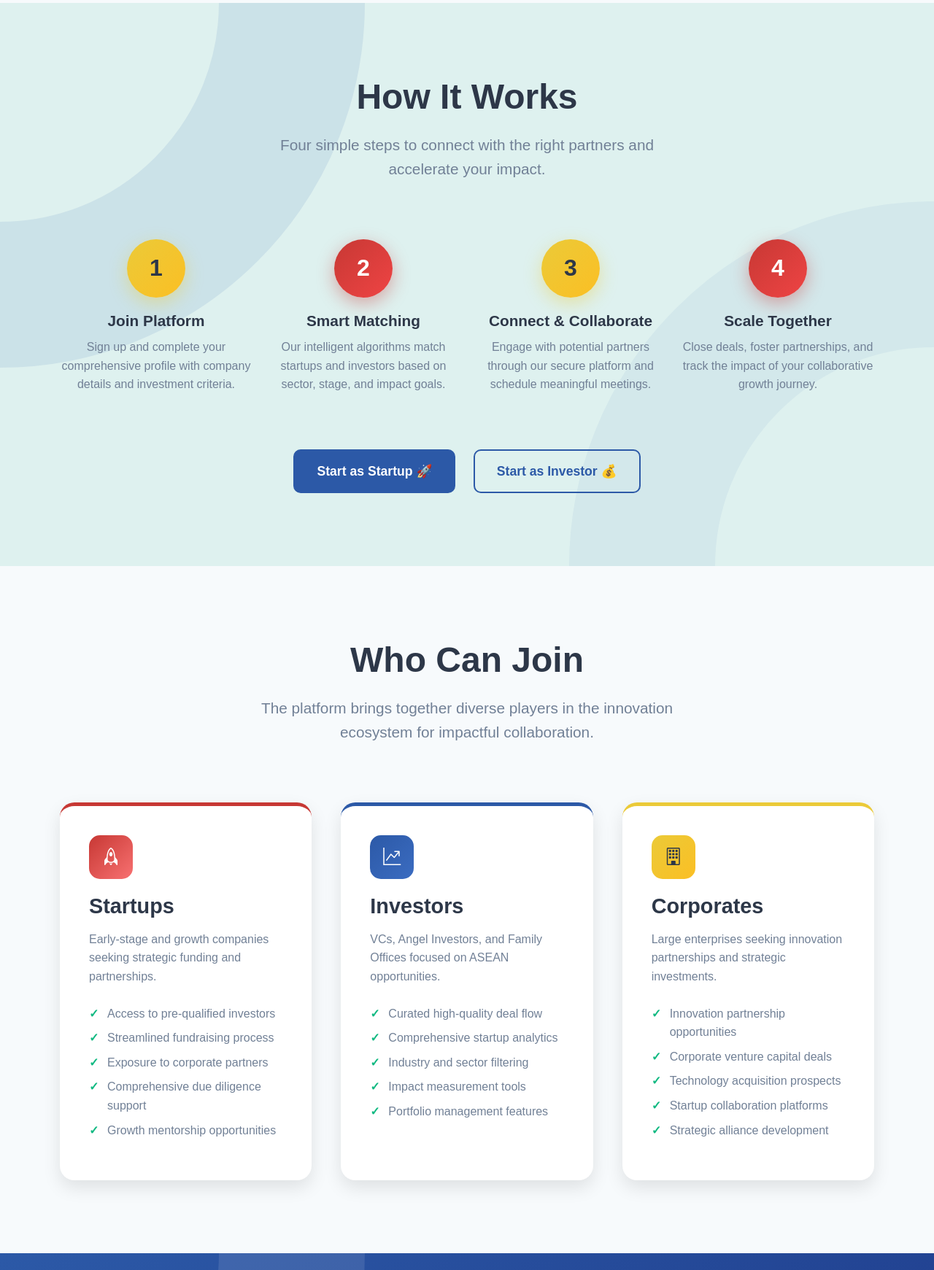
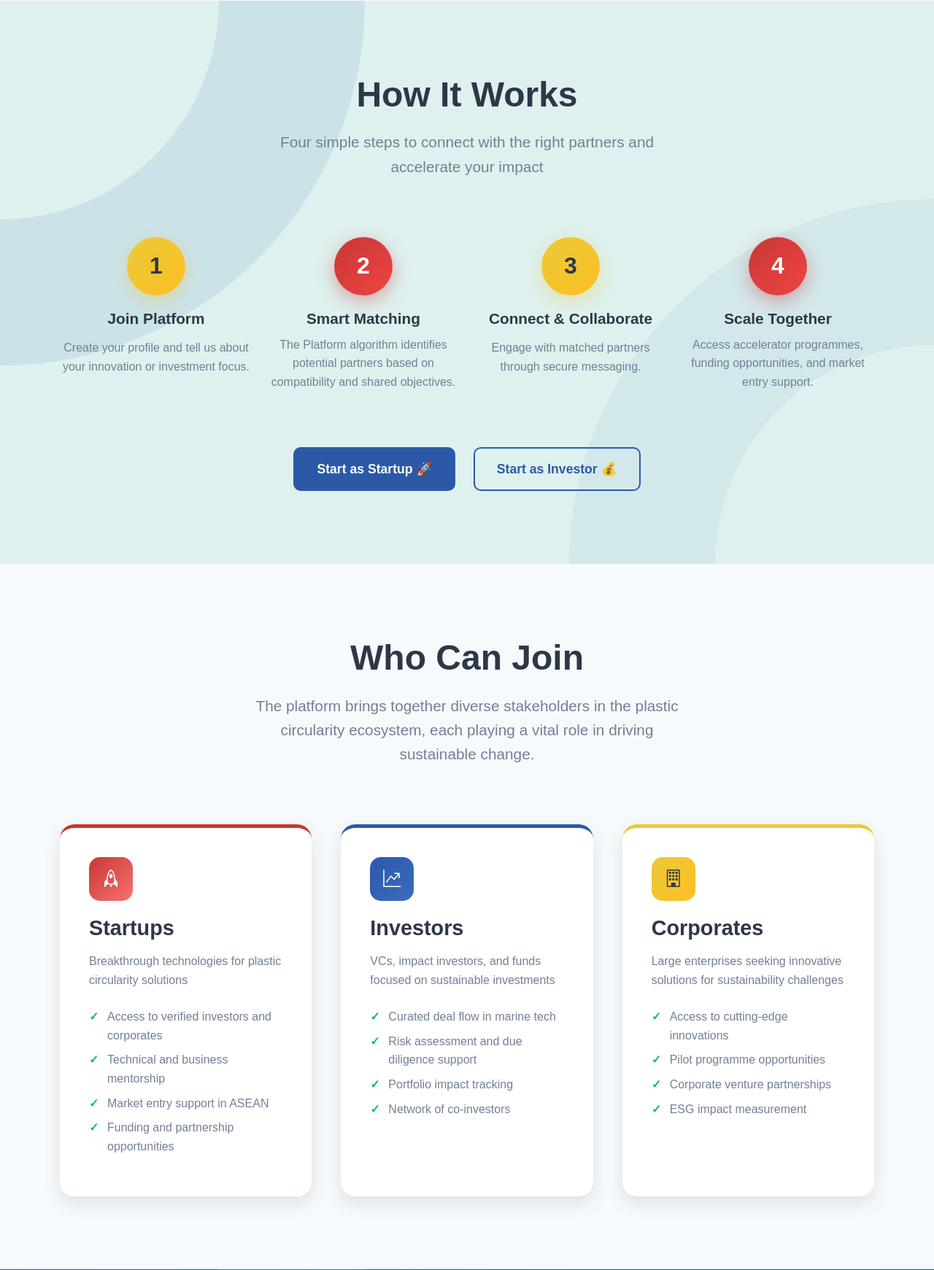
Before and after one commit to icooniex/seamap, a Django app: page / in a window 1280 px wide. Shown: the part 3268-5009 px from the top of the page at 73% size. Run offline with Django 4.2, Linux system fonts and the light colour scheme.

Commit message:
revise homepage text

```diff
--- a/member/views.py
+++ b/member/views.py
@@ -30,8 +30,8 @@ class CustomLoginView(LoginView):
     redirect_authenticated_user = True
 
     def get_success_url(self):
-        """Redirect to dashboard after successful login"""
-        return '/dashboard/'
+        """Redirect to startup matchmaking dashboard after successful login"""
+        return '/dashboard/startups/'
 
     def form_valid(self, form):
         """Handle successful form submission"""
--- a/static/css/homepage.css
+++ b/static/css/homepage.css
@@ -122,9 +122,9 @@ body {
 
 .hero-section {
     background: linear-gradient(135deg,
-        rgba(44, 89, 167, 0.25) 0%,
-        rgba(59, 108, 193, 0.15) 50%,
-        rgba(44, 89, 167, 0.25) 100%),
+        rgba(14, 14, 14, 0.7) 0%,
+        rgba(89, 89, 89, 0.3) 50%,
+        rgba(14, 14, 14, 0.7) 100%),
         url('../images/hero-background.jpg');
     background-size: cover;
     background-position: center;
--- a/templates/homepage.html
+++ b/templates/homepage.html
@@ -76,9 +76,9 @@
                 <div class="col-lg-8">
                     <div class="hero-content">
                         <h1 class="hero-title">Connecting Innovation with Investment</h1>
-                        <p class="hero-subtitle">Pioneering Matchmaking for Promising Startups in ASEAN</p>
+                        <p class="hero-subtitle">Supporting matchmaking for plastic circularity solutions in ASEAN</p>
                         <p class="hero-description">
-                            Unlock the potential of Southeast Asia's most dynamic startups with our intelligent matchmaking platform. Connecting startups, investors, and corporates for sustainable growth and innovation.
+                            Bridging the gap between innovations and strategic investments, fostering partnerships that drive sustainable change.
                         </p>
                         <div class="hero-cta">
                             {% if not user.is_authenticated %}
@@ -143,7 +143,7 @@
             <div class="section-header">
                 <h2 class="section-title">About the Platform</h2>
                 <p class="section-subtitle">
-                    The Platform supports partnerships that accelerate globally-innovative startups across Southeast Asia.
+                    The Platform supports partnerships that accelerate plastic circularity innovations across Southeast Asia.
                 </p>
             </div>
 
@@ -151,7 +151,7 @@
                 <div class="col-lg-6">
                     <h3 style="color: #2c59a7; font-weight: 700; margin-bottom: 20px;">Intelligent Matchmaking for Impact</h3>
                     <p style="font-size: 1.1rem; line-height: 1.7; color: #4a5568;">
-                        Our platform connects mission-driven startups with strategic investors and corporates who share their vision for positive impact. Using advanced algorithms and comprehensive screening, we facilitate meaningful partnerships that drive innovation and sustainable growth across ASEAN markets.
+                        The Platform supports innovators to establish collaborations and matchmaking with investors, creating partnerships that seek to address plastic and plastic waste management in ASEAN.
                     </p>
                 </div>
                 <div class="col-lg-6">
@@ -192,7 +192,7 @@
                     </div>
                     <h3 class="feature-title">Smart Discovery</h3>
                     <p class="feature-description">
-                        Explore qualified profiles for your ideal investment opportunity or funding partner using intelligent search and filtering tools.
+                        Matching algorithm identifies the most compatible partnerships based on technology focus, market fit, and investment criteria.
                     </p>
                 </div>
 
@@ -202,7 +202,7 @@
                     </div>
                     <h3 class="feature-title">Precision Targeting</h3>
                     <p class="feature-description">
-                        Advanced filters help investors easily find startups that align with their preferred sectors and investment criteria.
+                        Advanced filtering helps investors find startups that align with their portfolio strategy and impact objectives.
                     </p>
                 </div>
 
@@ -210,9 +210,9 @@
                     <div class="feature-icon analytics">
                         <i class="bi bi-graph-up"></i>
                     </div>
-                    <h3 class="feature-title">Comprehensive Analytics</h3>
+                    <h3 class="feature-title">Community Network</h3>
                     <p class="feature-description">
-                        Data and insights are carefully curated for an optimal investment and partnership experience.
+                        Connect with a verified community of startups, investors, corporates, and policy makers across ASEAN.
                     </p>
                 </div>
 
@@ -220,9 +220,9 @@
                     <div class="feature-icon assessment">
                         <i class="bi bi-shield-check"></i>
                     </div>
-                    <h3 class="feature-title">Impact Assessment</h3>
+                    <h3 class="feature-title">Impact Analytics</h3>
                     <p class="feature-description">
-                        Assess environmental, economic, and social impact of investment opportunities through detailed metrics.
+                        Track and measure the environmental and economic impact of your investments and partnerships.
                     </p>
                 </div>
 
@@ -232,7 +232,7 @@
                     </div>
                     <h3 class="feature-title">Verification & Support</h3>
                     <p class="feature-description">
-                        Comprehensive support through due diligence, verification, and ongoing relationship management.
+                        All participants undergo thorough verification to ensure credibility and reduce investment risks.
                     </p>
                 </div>
 
@@ -242,7 +242,7 @@
                     </div>
                     <h3 class="feature-title">Accelerated Growth</h3>
                     <p class="feature-description">
-                        Connect startups, accelerators, funding opportunities and corporates for maximum growth potential.
+                        Access to mentorship, technical support, and market entry assistance to fast-track innovation.
                     </p>
                 </div>
             </div>
@@ -255,7 +255,7 @@
             <div class="section-header">
                 <h2 class="section-title">How It Works</h2>
                 <p class="section-subtitle">
-                    Four simple steps to connect with the right partners and accelerate your impact.
+                    Four simple steps to connect with the right partners and accelerate your impact
                 </p>
             </div>
 
@@ -265,7 +265,7 @@
                         <div class="step-number step-3">1</div>
                         <h3 class="step-title">Join Platform</h3>
                         <p class="step-description">
-                            Sign up and complete your comprehensive profile with company details and investment criteria.
+                            Create your profile and tell us about your innovation or investment focus.
                         </p>
                     </div>
 
@@ -273,7 +273,7 @@
                         <div class="step-number step-4">2</div>
                         <h3 class="step-title">Smart Matching</h3>
                         <p class="step-description">
-                            Our intelligent algorithms match startups and investors based on sector, stage, and impact goals.
+                            The Platform algorithm identifies potential partners based on compatibility and shared objectives.
                         </p>
                     </div>
 
@@ -281,7 +281,7 @@
                         <div class="step-number step-3">3</div>
                         <h3 class="step-title">Connect & Collaborate</h3>
                         <p class="step-description">
-                            Engage with potential partners through our secure platform and schedule meaningful meetings.
+                            Engage with matched partners through secure messaging.
                         </p>
                     </div>
 
@@ -289,7 +289,7 @@
                         <div class="step-number step-4">4</div>
                         <h3 class="step-title">Scale Together</h3>
                         <p class="step-description">
-                            Close deals, foster partnerships, and track the impact of your collaborative growth journey.
+                            Access accelerator programmes, funding opportunities, and market entry support.
                         </p>
                     </div>
                 </div>
@@ -312,7 +312,7 @@
             <div class="section-header">
                 <h2 class="section-title">Who Can Join</h2>
                 <p class="section-subtitle">
-                    The platform brings together diverse players in the innovation ecosystem for impactful collaboration.
+                    The platform brings together diverse stakeholders in the plastic circularity ecosystem, each playing a vital role in driving sustainable change.
                 </p>
             </div>
 
@@ -323,14 +323,13 @@
                     </div>
                     <h3 class="role-title">Startups</h3>
                     <p class="role-description">
-                        Early-stage and growth companies seeking strategic funding and partnerships.
+                        Breakthrough technologies for plastic circularity solutions
                     </p>
                     <ul class="role-features">
-                        <li>Access to pre-qualified investors</li>
-                        <li>Streamlined fundraising process</li>
-                        <li>Exposure to corporate partners</li>
-                        <li>Comprehensive due diligence support</li>
-                        <li>Growth mentorship opportunities</li>
+                        <li>Access to verified investors and corporates</li>
+                        <li>Technical and business mentorship</li>
+                        <li>Market entry support in ASEAN</li>
+                        <li>Funding and partnership opportunities</li>
                     </ul>
                 </div>
 
@@ -340,14 +339,13 @@
                     </div>
                     <h3 class="role-title">Investors</h3>
                     <p class="role-description">
-                        VCs, Angel Investors, and Family Offices focused on ASEAN opportunities.
+                        VCs, impact investors, and funds focused on sustainable investments
                     </p>
                     <ul class="role-features">
-                        <li>Curated high-quality deal flow</li>
-                        <li>Comprehensive startup analytics</li>
-                        <li>Industry and sector filtering</li>
-                        <li>Impact measurement tools</li>
-                        <li>Portfolio management features</li>
+                        <li>Curated deal flow in marine tech</li>
+                        <li>Risk assessment and due diligence support</li>
+                        <li>Portfolio impact tracking</li>
+                        <li>Network of co-investors</li>
                     </ul>
                 </div>
 
@@ -357,14 +355,13 @@
                     </div>
                     <h3 class="role-title">Corporates</h3>
                     <p class="role-description">
-                        Large enterprises seeking innovation partnerships and strategic investments.
+                        Large enterprises seeking innovative solutions for sustainability challenges
                     </p>
                     <ul class="role-features">
-                        <li>Innovation partnership opportunities</li>
-                        <li>Corporate venture capital deals</li>
-                        <li>Technology acquisition prospects</li>
-                        <li>Startup collaboration platforms</li>
-                        <li>Strategic alliance development</li>
+                        <li>Access to cutting-edge innovations</li>
+                        <li>Pilot programme opportunities</li>
+                        <li>Corporate venture partnerships</li>
+                        <li>ESG impact measurement</li>
                     </ul>
                 </div>
             </div>
@@ -418,7 +415,7 @@
             <div class="section-header">
                 <h2 class="section-title">Ready to Get Started?</h2>
                 <p class="section-subtitle">
-                    Choose your path and join our platform to start discovering impactful opportunities in Southeast Asia.
+                    Choose your path and join the platform for plastic circularity innovation and investment in Southeast Asia.
                 </p>
             </div>
 
@@ -429,13 +426,12 @@
                     </div>
                     <h3 class="cta-title">For Startups</h3>
                     <p class="cta-description">
-                        Connect with investors and corporates who understand your vision and can accelerate your growth.
+                        Scale your technology with the right investors and partners
                     </p>
                     <ul class="cta-features">
-                        <li>Access to capital networks</li>
-                        <li>Strategic partnership opportunities</li>
-                        <li>Growth mentorship programs</li>
-                        <li>Market expansion support</li>
+                        <li>Access to verified investors</li>
+                        <li>Accelerator programme</li>
+                        <li>Market entry support</li>
                     </ul>
                     {% if not user.is_authenticated %}
                         <a href="{% url 'signup' %}" class="btn btn-primary">Start as Startup</a>
@@ -450,13 +446,12 @@
                     </div>
                     <h3 class="cta-title">For Investors</h3>
                     <p class="cta-description">
-                        Discover high-quality investment opportunities with comprehensive due diligence and impact metrics.
+                        Discover high-impact investment opportunities in the growing sector
                     </p>
                     <ul class="cta-features">
                         <li>Curated deal flow</li>
-                        <li>Comprehensive analytics</li>
+                        <li>Risk assessment tools</li>
                         <li>Impact measurement</li>
-                        <li>Portfolio tracking</li>
                     </ul>
                     {% if not user.is_authenticated %}
                         <a href="{% url 'signup' %}" class="btn btn-primary">Start as Investor</a>
@@ -471,13 +466,12 @@
                     </div>
                     <h3 class="cta-title">For Corporates</h3>
                     <p class="cta-description">
-                        Foster innovation partnerships and identify acquisition opportunities that align with your strategic goals.
+                        Connect with innovative solutions and partners to accelerate your sustainability goals
                     </p>
                     <ul class="cta-features">
-                        <li>Innovation partnerships</li>
-                        <li>Strategic investments</li>
-                        <li>Technology acquisition</li>
-                        <li>Corporate venture capital</li>
+                        <li>Partnership opportunities</li>
+                        <li>Innovation access</li>
+                        <li>Impact tracking</li>
                     </ul>
                     {% if not user.is_authenticated %}
                         <a href="{% url 'signup' %}" class="btn btn-primary">Join as Corporate</a>
@@ -495,7 +489,7 @@
             <div class="join-platform-content">
                 <h2 class="join-platform-title">Join the Platform</h2>
                 <p class="join-platform-subtitle">
-                    Start your journey in the Southeast Asian innovation ecosystem today
+                    Connect, collaborate, and create lasting impact.
                 </p>
                 <div class="join-platform-buttons">
                     {% if not user.is_authenticated %}
```
